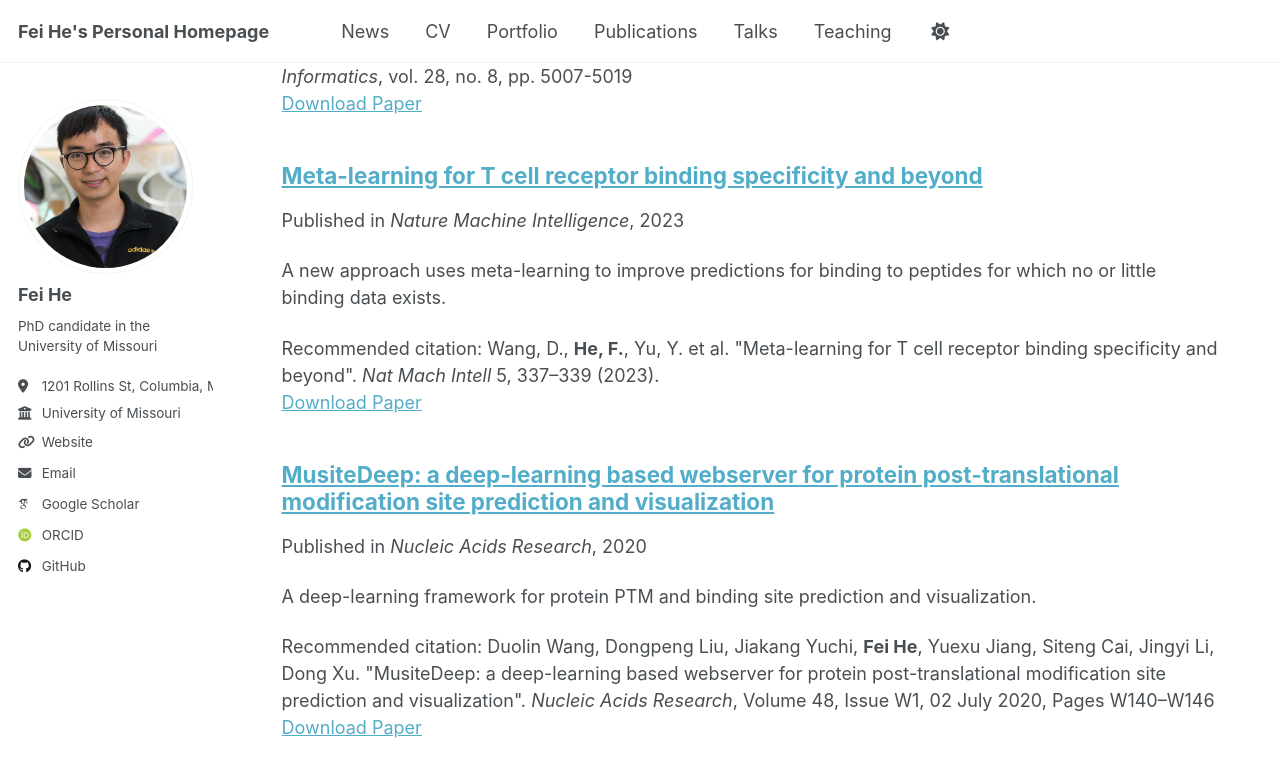
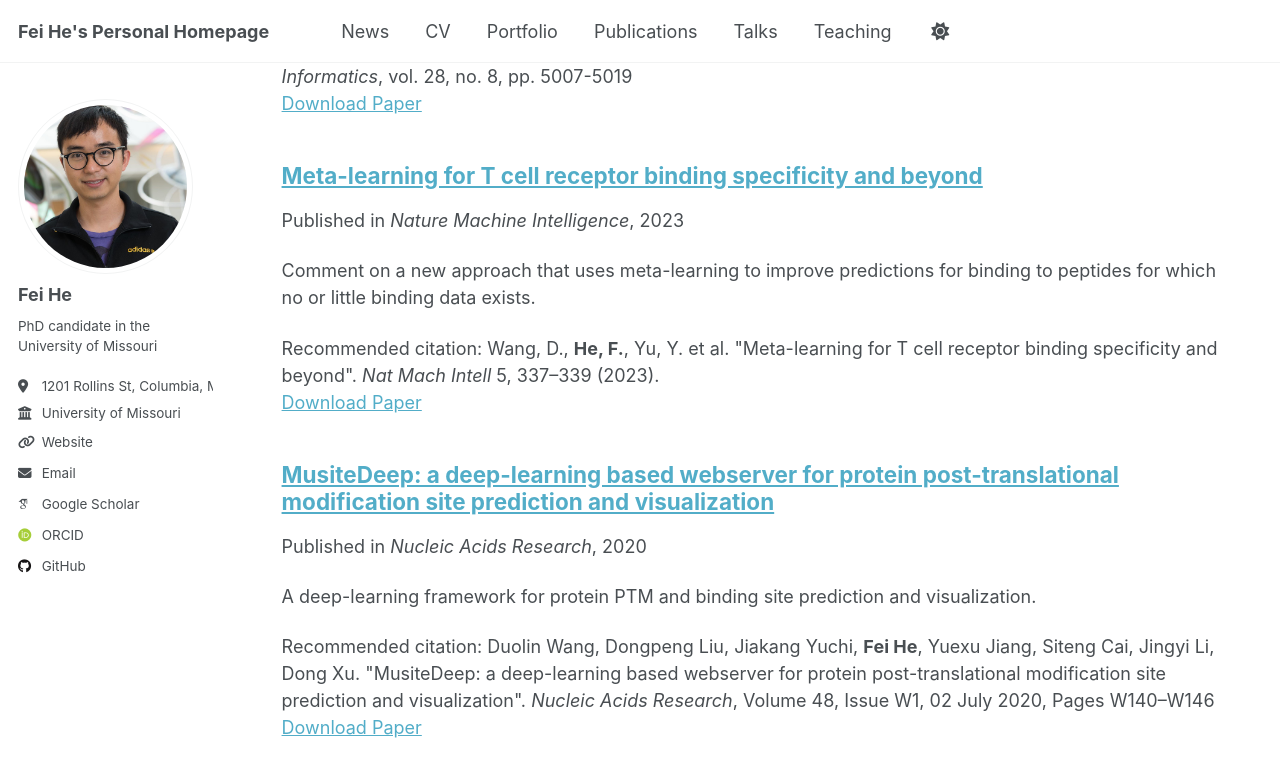
Before and after one commit to coffee19850519/coffee19850519.github.io, a Jekyll site: the page built from _pages/publications.html, in a window 1280 px wide and 900 px high, scrolled down 875 px. Shown: the top 777 px of the window. Built offline with Jekyll 4.4.1, drawn with Linux system fonts in a browser that asks for light colours; some web fonts are replaced.

Commit message:
update publications

```diff
--- a/_publications/2023-03-31.md
+++ b/_publications/2023-03-31.md
@@ -3,7 +3,7 @@ title: "Meta-learning for T cell receptor binding specificity and beyond"
 collection: publications
 category: journal
 permalink: /publication/2023-03-31
-excerpt: 'A new approach uses meta-learning to improve predictions for binding to peptides for which no or little binding data exists.'
+excerpt: 'Comment on a new approach that uses meta-learning to improve predictions for binding to peptides for which no or little binding data exists.'
 date: 2023-03-31
 venue: 'Nature Machine Intelligence'
 paperurl: 'https://www.nature.com/articles/s42256-023-00641-5.pdf'
```
